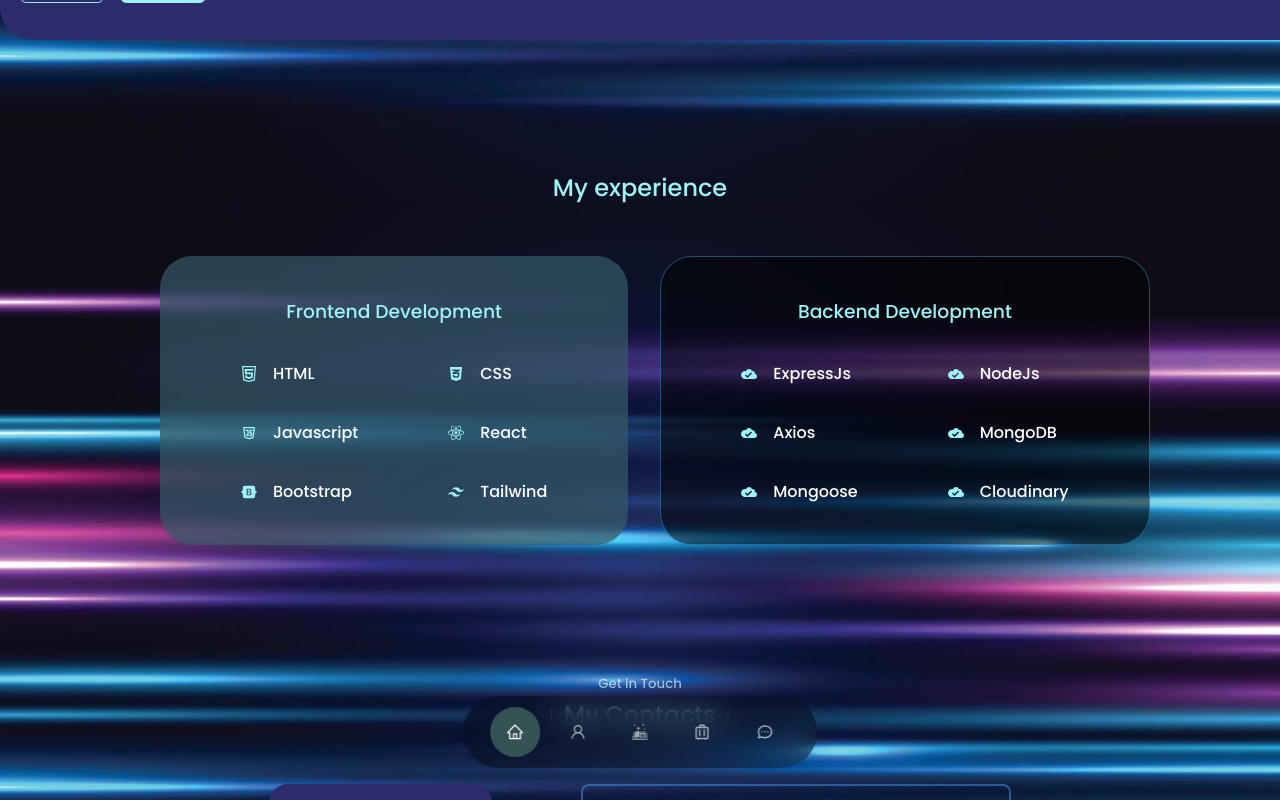
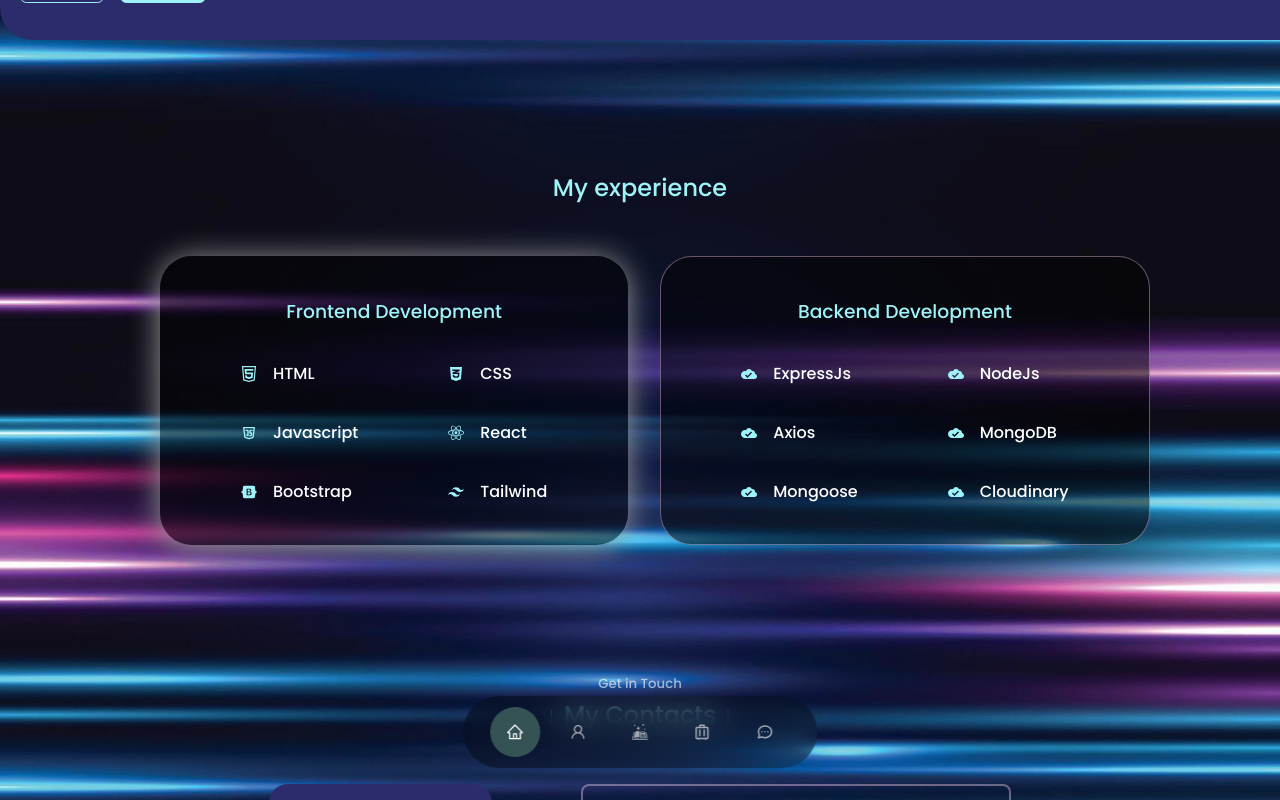
Before and after one commit to marianamedeirosfranco/portfolio, a React (Create React App) app: page / in a window 1280 px wide. In both pictures the pointer is over the element 394 px from the left and 2393 px from the top of the page. Shown: the part 1993-2793 px from the top of the page. Built offline with nearby package versions, Linux system fonts and the light colour scheme.

Commit message:
experience update css

```diff
--- a/src/components/experience/experience.css
+++ b/src/components/experience/experience.css
@@ -14,8 +14,9 @@
 }
 
 .experience__container > div:hover {
-    background-color: rgba(55, 90, 105, 0.7);
-    backdrop-filter: blur(4px);
+    background: rgba(0,0,0,0.5);
+    box-shadow: 0 0.15em 1.9em rgb(156, 156, 156);
+    backdrop-filter: blur(2px);
     border-color: transparent;
     cursor: default;
 }
--- a/src/index.css
+++ b/src/index.css
@@ -14,7 +14,7 @@
   --color-bg: #1f1f38;
   --color-bg-variant: #2c2c6c;
   --color-primary: #9ef3f9; /* #4db5ff; */
-  --color-primary-variant: rgba(77, 181, 255, 0.4);
+  --color-primary-variant: rgba(250, 208, 239, 0.4);
   --color-white: #fff;
   --color-light: rgba(255, 255, 255, 0.6);
 
@@ -40,7 +40,6 @@ body {
   line-height: 1.7;
   background-image: url(../src/assets/backgroundLALA.jpg);
   background-size: contain;
-  overflow: hidden;
 /*   transform: scaleY(-1) */
 
 }
```
